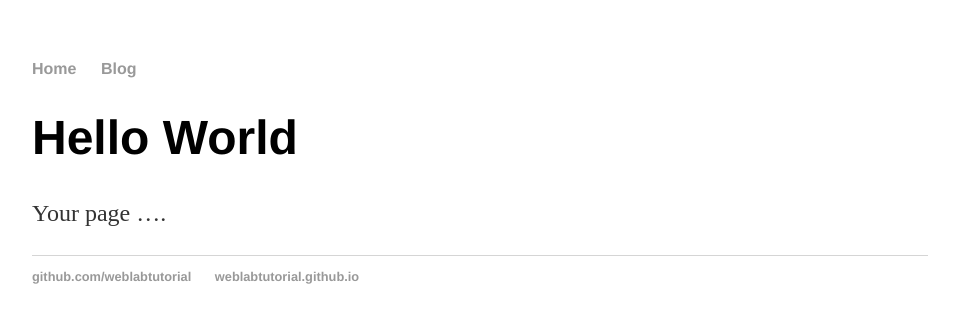
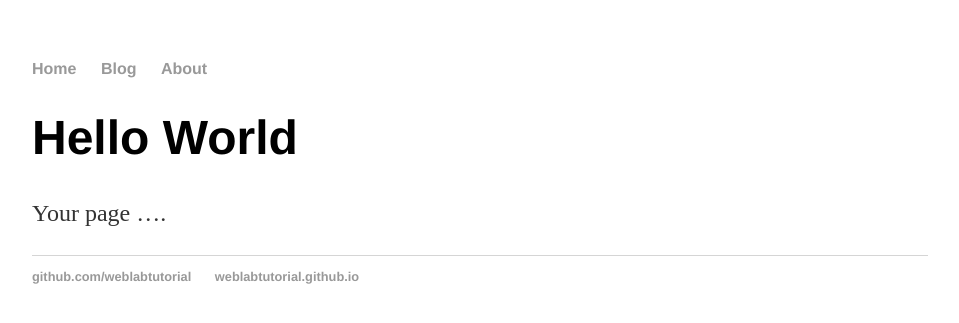
Before and after one commit to derriek/derriek.github.io, a Jekyll site: the page built from index.html, in a window 1280 px wide. Shown: the top 323 px of the page, without its empty margins (160-1119 px from the left). Built offline with Jekyll 4.4.1, drawn with Linux system fonts in a browser that asks for light colours.

Commit message:
linking about

```diff
--- a/_layouts/default.html
+++ b/_layouts/default.html
@@ -9,6 +9,7 @@
      	 	<ul>
          	 	<li><a href="/">Home</a></li>
          	 	<li><a href="/blog">Blog</a></li>
+         <li><a href='/about'>About</a></li>
      	 	</ul>
  	 	</nav>
  	 	<div class="container">
```
